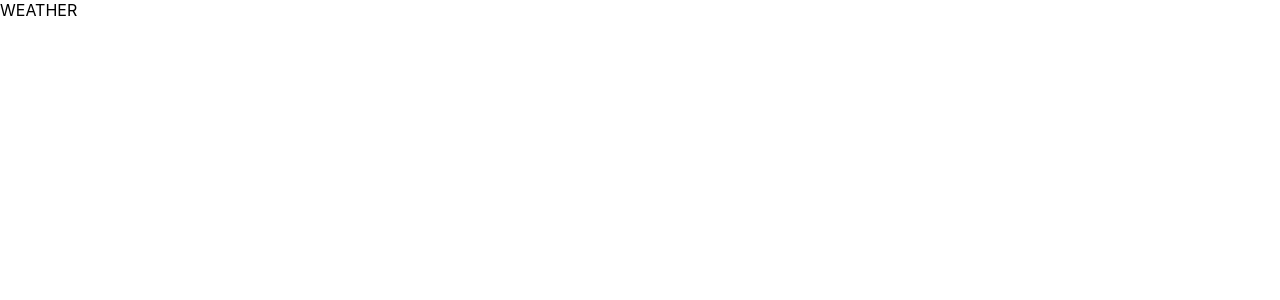
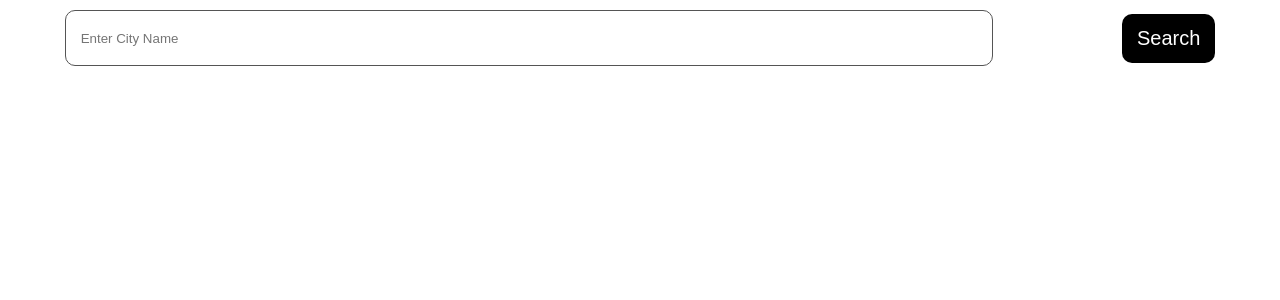
Before and after one commit to firoliyos/React-Weather-App, a React (Create React App) app in the folder weather-app/: page / in a window 1280 px wide. Shown: the top 300 px of the page. Built offline with nearby package versions, Linux system fonts and the light colour scheme.

Commit message:
indexes(both)-changed

```diff
--- a/weather-app/src/components/search/index.jsx
+++ b/weather-app/src/components/search/index.jsx
@@ -1,19 +1,16 @@
-export default function Search({search, setSearch,handleSearch}) {
-    return(
+export default function Search({ search, setSearch, handleSearch }) {
+    return (
       <div className="search-engine">
         <input
           type="text"
-             className="city-search"
           placeholder="Enter City Name"
           name="search"
           value={search}
-             onChange={(event) => {setSearch(event.target.value)}}
+          onChange={(event) => setSearch(event.target.value)}
         />
-            <button
-              className="search-btn"
-              onClick={handleSearch}
-            >Search Weather
+        <button onClick={handleSearch}>
+          Search
         </button>
       </div>
-    )
+    );
   }
--- a/weather-app/src/components/weather/index.jsx
+++ b/weather-app/src/components/weather/index.jsx
@@ -1,9 +1,40 @@
+import { useEffect, useState } from "react"
+import Search from "../search"
+
+export default function Weather() {
+  const [search, setSearch] = useState("")
+  const [loading, setLoading] = useState(false)
+  const [weatherData, setWeatherData] = useState(null)
+
+  async function fetchWeatherData(param) {
+
+    try {
+      const response = await fetch(
+        `https://api.openweathermap.org/data/2.5/weather?q=${param}&appid=f40bdcf1ce5954ad1799a1a1ec04c46b`
+      )
 
 
-export default function Weather() {
-    return(
-        <div>
-            WEATHER
-        </div>
-    )
+      const data = await response.json()
+
+      console.log(data)
+    } catch (e) {
+      setLoading(false)
+      console.log(e)
+    }
+  }
+
+  async function handleSearch() {
+    fetchWeatherData(search)
+  }
+
+
+
+  return (
+      <Search
+        search={search}
+        setSearch={setSearch}
+        handleSearch={handleSearch}
+      />
+
+  )
 }
```
Lines whose indentation alone changed are shown as unchanged.
